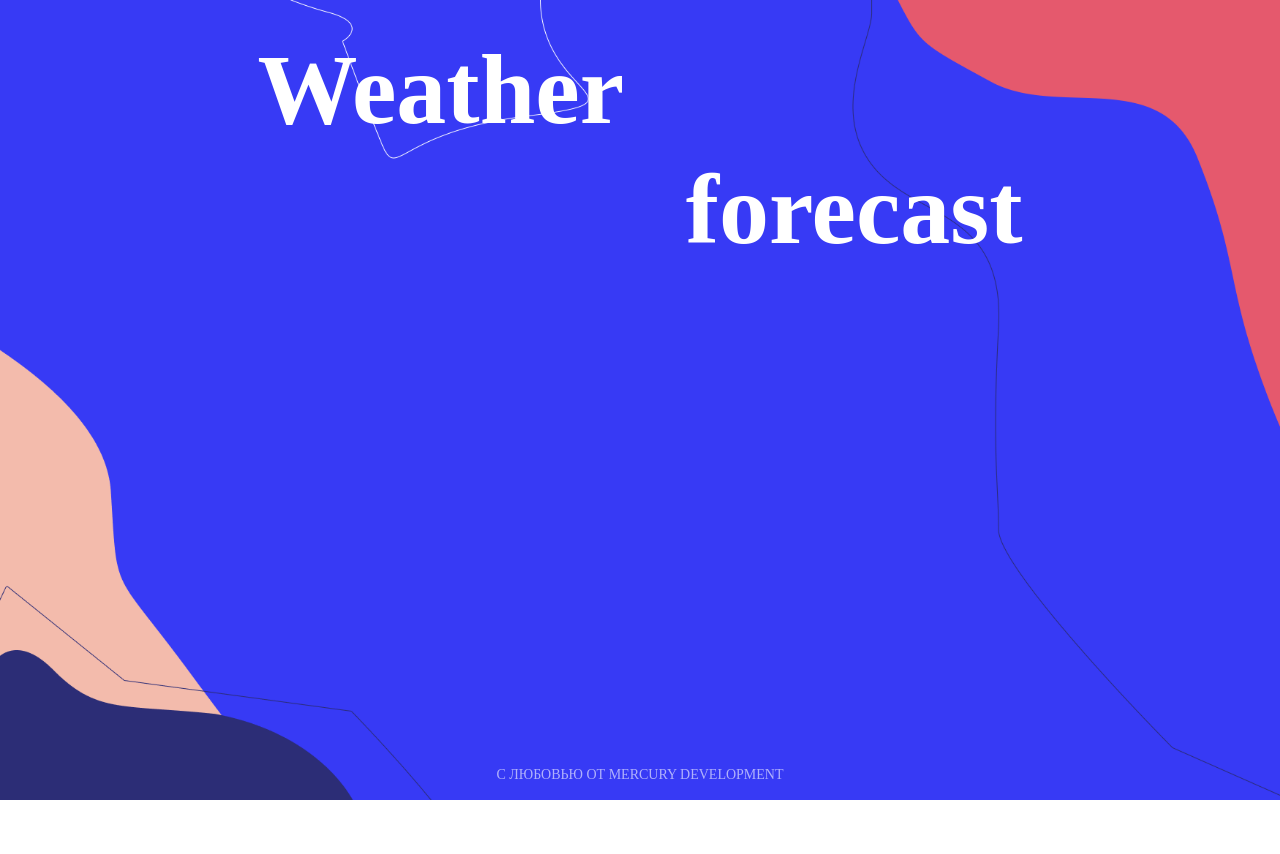
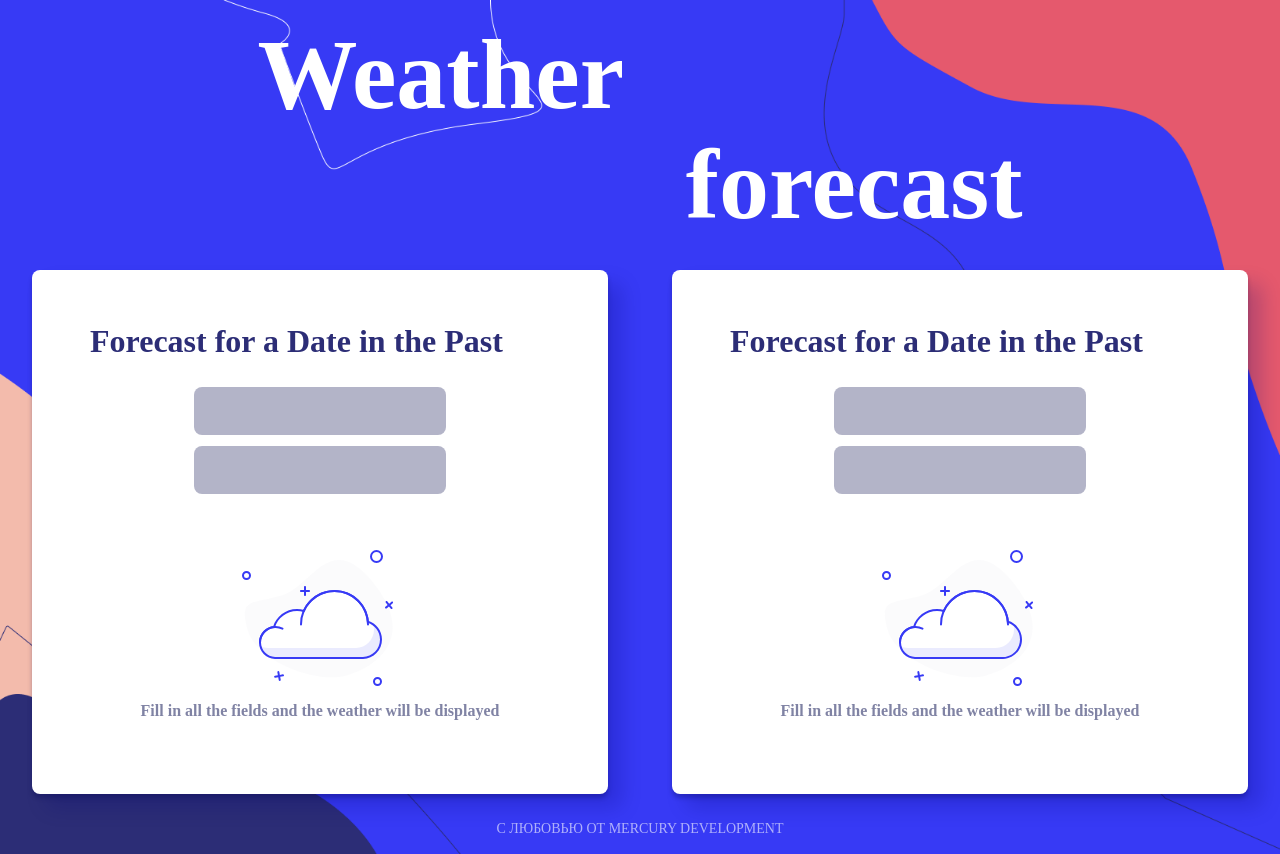
Before and after one commit to VaskaGor/mercury-weather-forecast, a React (Create React App) app: page / in a window 1280 px wide. Before the commit the page ends 800 px from the top, so only its background shows below. Built offline with nearby package versions, Linux system fonts and the light colour scheme.

Commit message:
Add forecast cards

```diff
--- a/src/App.scss
+++ b/src/App.scss
@@ -3,7 +3,7 @@
 .app {
   text-align: center;
   background-color: $color-accent;
-  height: 100vh;
+  min-height: 100vh;
   display: flex;
   flex-direction: column;
   justify-content: space-between;
@@ -15,12 +15,16 @@
   background-position: 0% 100%, 100% 0%;
 
   min-width: $content-min-width;
-  min-height: $content-min-height;
+  //min-height: $content-min-height;
+
+  $header-title-font-size: calc(min(100px, calc(max(8vw, 32px))));
+  $header-height: calc(#{$header-title-font-size} * 2.6);
+  $footer-height: calc(18px + 16px + 16px);
+  $forecast-column-height: calc(100vh - #{$header-height} - #{$footer-height});
 
   &__header {
     width: 100%;
-    //TODO
-    height: calc(min(100px, calc(max(8vw, 32px))) * 3);
+    height: $header-height;
     display: flex;
     flex-direction: column;
     align-items: center;
@@ -35,19 +39,18 @@
     flex-direction: column;
     align-items: center;
     justify-content: center;
-    //TODO
-    font-size: calc(min(100px, calc(max(8vw, 32px))));
-    line-height: calc(min(100px, calc(max(8vw, 32px))) * 1.2);
+
+    font-size: $header-title-font-size;
+    line-height: calc(#{$header-title-font-size} * 1.1);
 
     margin: 0;
 
-    font-family: Ubuntu;
+    font-family: "Ubuntu";
     font-style: normal;
     font-weight: bold;
 
     color: $color-base-weak;
 
-    //TODO
     width: calc(min(100px, calc(max(8vw, 32px))) * 7.65);
 
     span:first-child {
@@ -58,6 +61,31 @@
     }
   }
 
+  &__main {
+    display: flex;
+    flex-wrap: wrap;
+    flex-direction: row;
+  }
+
+  &__forecast-column {
+    display: flex;
+    align-items: center;
+    justify-content: center;
+    width: 50%;
+    //height: $forecast-column-height;
+    //max-height: cacl(524px + 30px);
+
+    //background: rgba( #000000, 0.1);
+    //border: 1px solid black;
+    //box-sizing: border-box;
+  }
+
+  @media (max-width: 1024px) {
+    &__forecast-column {
+      width: 100%;
+    }
+  }
+
   &__footer {
     width: 100%;
     height: 18px;
@@ -65,7 +93,7 @@
     align-items: center;
     justify-content: center;
 
-    font-family: Ubuntu;
+    font-family: "Ubuntu";
     font-style: normal;
     font-weight: normal;
     font-size: 14px;
--- a/src/App.tsx
+++ b/src/App.tsx
@@ -1,5 +1,6 @@
 import React from "react";
 import "./App.scss";
+import ForecastCard from "./ForecastCard";
 
 function App() {
 	return (
@@ -12,6 +13,12 @@ function App() {
 			</header>
 
 			<main className="app__main">
+				<div className="app__forecast-column">
+					<ForecastCard></ForecastCard>
+				</div>
+				<div className="app__forecast-column">
+					<ForecastCard></ForecastCard>
+				</div>
 			</main>
 
 			<footer className="app__footer">
--- /dev/null
+++ b/src/ForecastCard.scss
@@ -0,0 +1,111 @@
+@import "../src/styles/variables.scss";
+
+.forecast-card {
+  width: 90%;
+  max-width: 660px;
+  min-width: 300px;
+
+  height: 90%;
+  max-height: 524px;
+  min-height: 524px;
+
+  background-color: $color-base-weak;
+  box-shadow: 0px 4px 4px rgba(4, 5, 73, 0.25),
+    14px 14px 20px rgba(5, 6, 114, 0.2);
+  border-radius: 8px;
+
+  margin: 10px;
+
+  display: flex;
+  flex-direction: column;
+
+  &__header {
+    margin: 50px 58px 10px 58px;
+  }
+  &__search-bar {
+    margin: 10px 58px;
+  }
+
+  &__information {
+    margin: 10px 58px 50px 58px;
+  }
+
+  @media (max-width: 600px) {
+    &__header {
+      margin: 32px 24px 10px 24px;
+    }
+    &__search-bar {
+      margin: 10px 24px;
+    }
+
+    &__information {
+      margin: 10px 24px 32px 24px;
+    }
+  }
+
+  &__header {
+    flex-grow: 1;
+    display: flex;
+    align-items: center;
+  }
+
+  &__title {
+    text-align: left;
+    font-family: "Ubuntu";
+    font-style: normal;
+    font-weight: bold;
+    font-size: 32px;
+    line-height: 32px;
+    margin: 0;
+
+    color: $color-base;
+  }
+
+  &__search-bar {
+    flex-grow: 2;
+    display: flex;
+    justify-content: space-around;
+    align-items: center;
+    flex-wrap: wrap;
+    flex-direction: row;
+  }
+
+  &__information {
+    flex-grow: 4;
+
+    display: flex;
+    align-items: center;
+    justify-content: center;
+  }
+
+  &__placeholder {
+    display: flex;
+    flex-direction: column;
+    align-items: center;
+    justify-content: center;
+
+    user-select: none;
+    pointer-events: none;
+  }
+
+  &__placeholder-image {
+    width: 160px;
+    height: 160px;
+    user-select: none;
+    pointer-events: none;
+  }
+
+  &__placeholder-title {
+    font-family: "Ubuntu";
+    font-style: normal;
+    font-weight: bold;
+    font-size: 16px;
+    line-height: 24px;
+    text-align: center;
+
+    user-select: none;
+    pointer-events: none;
+
+    color: $color-secondary;
+  }
+}
--- /dev/null
+++ b/src/ForecastCard.tsx
@@ -0,0 +1,30 @@
+import React from "react";
+import "./ForecastCard.scss";
+import forecastPlaceholderImage from "../src/assets/placeholder/forecast-placeholder.svg";
+
+function ForecastCard() {
+	return (
+		<div className="forecast-card">
+			<div className="forecast-card__header">
+				<h1 className="forecast-card__title">Forecast for a Date in the Past</h1>
+			</div>
+			<div className="forecast-card__search-bar">
+				<div style={{ width: '252px', minWidth: '252px', height: '48px', background: '#8083A4', borderRadius: '8px', opacity: 0.6 }}></div>
+				<div style={{ width: '252px', minWidth: '252px', height: '48px', background: '#8083A4', borderRadius: '8px', opacity: 0.6 }}></div>
+			</div>
+			<div className="forecast-card__information">
+				{/* weather cards or empty preview */}
+				<div className="forecast-card__placeholder">
+					<img src={forecastPlaceholderImage} alt="Cloud" className="forecast-card__placeholder-image">
+
+					</img>
+					<span className="forecast-card__placeholder-title">
+						Fill in all the fields and the weather will be displayed
+					</span>
+				</div>
+			</div>
+		</div>
+	);
+}
+
+export default ForecastCard;
--- a/src/index.scss
+++ b/src/index.scss
@@ -7,12 +7,56 @@ body {
 
 @font-face {
   font-family: "Ubuntu";
-  src: url("assets/fonts/Ubuntu-Regular.ttf") format("ttf"),
-    url("assets/fonts/Ubuntu-Medium.ttf") format("ttf"),
-    url("assets/fonts/Ubuntu-MediumItalic.ttf") format("ttf"),
-    url("assets/fonts/Ubuntu-Light.ttf") format("ttf"),
-    url("assets/fonts/Ubuntu-LightItalic.ttf") format("ttf"),
-    url("assets/fonts/Ubuntu-Italic.ttf") format("ttf"),
-    url("assets/fonts/Ubuntu-Bold.ttf") format("ttf"),
-    url("assets/fonts/Ubuntu-BoldItalic.ttf") format("ttf");
+  src: url("assets/fonts/Ubuntu-Regular.ttf") format("ttf");
+  font-weight: normal;
+  font-style: normal;
 }
+
+@font-face {
+  font-family: "Ubuntu";
+  src: url("assets/fonts/Ubuntu-Bold.ttf") format("ttf");
+  font-weight: bold;
+  font-style: normal;
+}
+
+@font-face {
+  font-family: "Ubuntu";
+  src: url("assets/fonts/Ubuntu-BoldItalic.ttf") format("ttf");
+  font-weight: bold;
+  font-style: italic;
+}
+
+@font-face {
+  font-family: "Ubuntu";
+  src: url("assets/fonts/Ubuntu-Italic.ttf") format("ttf");
+  font-weight: normal;
+  font-style: italic;
+}
+
+@font-face {
+  font-family: "Ubuntu";
+  src: url("assets/fonts/Ubuntu-Medium.ttf") format("ttf");
+  font-weight: 500;
+  font-style: normal;
+}
+
+@font-face {
+  font-family: "Ubuntu";
+  src: url("assets/fonts/Ubuntu-MediumItalic.ttf") format("ttf");
+  font-weight: 500;
+  font-style: italic;
+}
+
+@font-face {
+  font-family: "Ubuntu";
+  src: url("assets/fonts/Ubuntu-Light.ttf") format("ttf");
+  font-weight: 300;
+  font-style: normal;
+}
+
+@font-face {
+  font-family: "Ubuntu";
+  src: url("assets/fonts/Ubuntu-LightItalic.ttf") format("ttf");
+  font-weight: 300;
+  font-style: italic;
+}
--- a/src/styles/variables.scss
+++ b/src/styles/variables.scss
@@ -2,6 +2,8 @@
 //Component sizes
 $content-min-width: 320px;
 $content-min-height: 767px;
+
+$content-mobile-tablet-width: 1024px;
 
 //COLORS
 $color-base: #2c2d76;
```
